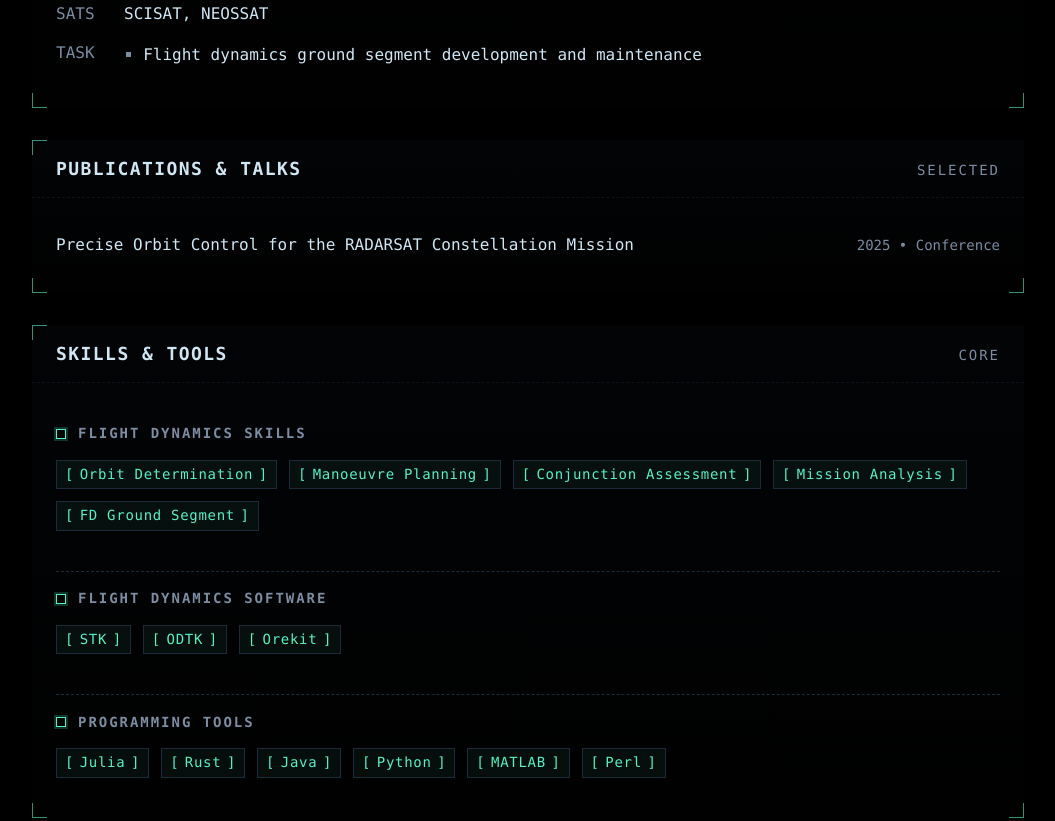
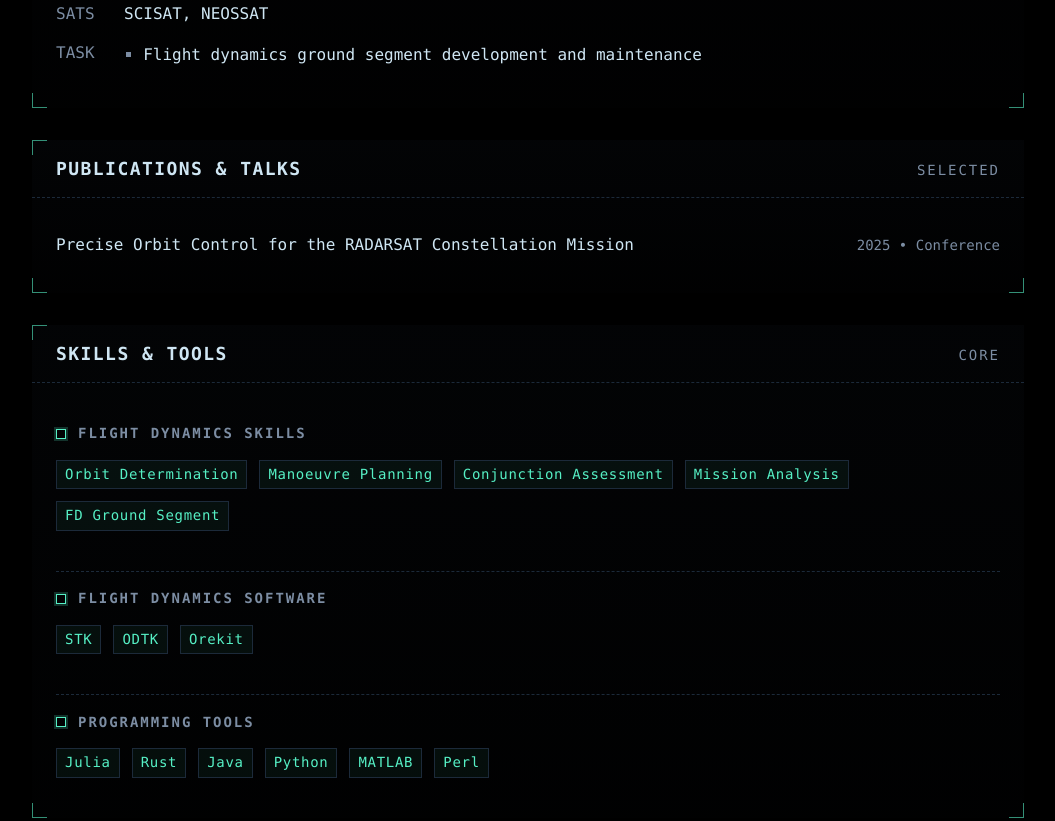
Before and after one commit to astra-kawa/astra-kawa.github.io, a plain HTML site: page index.html in a window 1280 px wide. Shown: the part 1048-1869 px from the top of the page, without its empty margins (112-1167 px from the left). Drawn offline with Linux system fonts and the light colour scheme.

Commit message:
adjusted skill items styling

```diff
--- a/index.html
+++ b/index.html
@@ -208,11 +208,19 @@
                                 class="tags"
                                 aria-label="Flight dynamics skills"
                             >
-                                <span class="tag">Orbit Determination</span>
-                                <span class="tag">Manoeuvre Planning</span>
-                                <span class="tag">Conjunction Assessment</span>
-                                <span class="tag">Mission Analysis</span>
-                                <span class="tag">FD Ground Segment</span>
+                                <span class="skill-item"
+                                    >Orbit Determination</span
+                                >
+                                <span class="skill-item"
+                                    >Manoeuvre Planning</span
+                                >
+                                <span class="skill-item"
+                                    >Conjunction Assessment</span
+                                >
+                                <span class="skill-item">Mission Analysis</span>
+                                <span class="skill-item"
+                                    >FD Ground Segment</span
+                                >
                             </div>
                         </section>
                         <section
@@ -227,9 +235,9 @@
                                 class="tags"
                                 aria-label="Flight dynamics software"
                             >
-                                <span class="tag">STK</span>
-                                <span class="tag">ODTK</span>
-                                <span class="tag">Orekit</span>
+                                <span class="skill-item">STK</span>
+                                <span class="skill-item">ODTK</span>
+                                <span class="skill-item">Orekit</span>
                             </div>
                         </section>
                         <section
@@ -244,12 +252,12 @@
                                 class="tags"
                                 aria-label="General programming tools"
                             >
-                                <span class="tag">Julia</span>
-                                <span class="tag">Rust</span>
-                                <span class="tag">Java</span>
-                                <span class="tag">Python</span>
-                                <span class="tag">MATLAB</span>
-                                <span class="tag">Perl</span>
+                                <span class="skill-item">Julia</span>
+                                <span class="skill-item">Rust</span>
+                                <span class="skill-item">Java</span>
+                                <span class="skill-item">Python</span>
+                                <span class="skill-item">MATLAB</span>
+                                <span class="skill-item">Perl</span>
                             </div>
                         </section>
                     </div>
--- a/styles.css
+++ b/styles.css
@@ -335,7 +335,7 @@ body::before {
     justify-content: space-between;
     gap: var(--s2);
     padding: var(--s2) var(--s3);
-    border-bottom: 1px dashed var(--line-soft);
+    border-bottom: 1px dashed var(--line);
     position: relative;
 }
 .panel__title {
```
